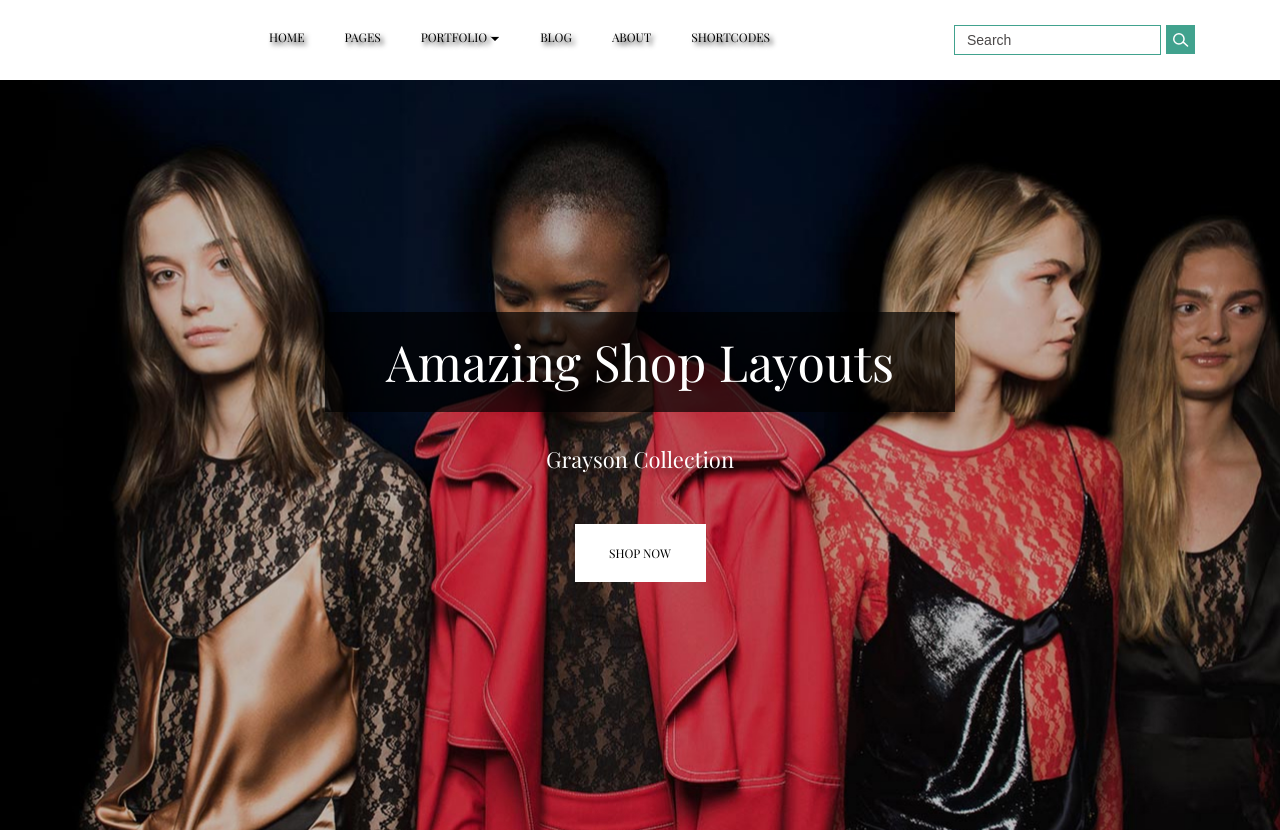
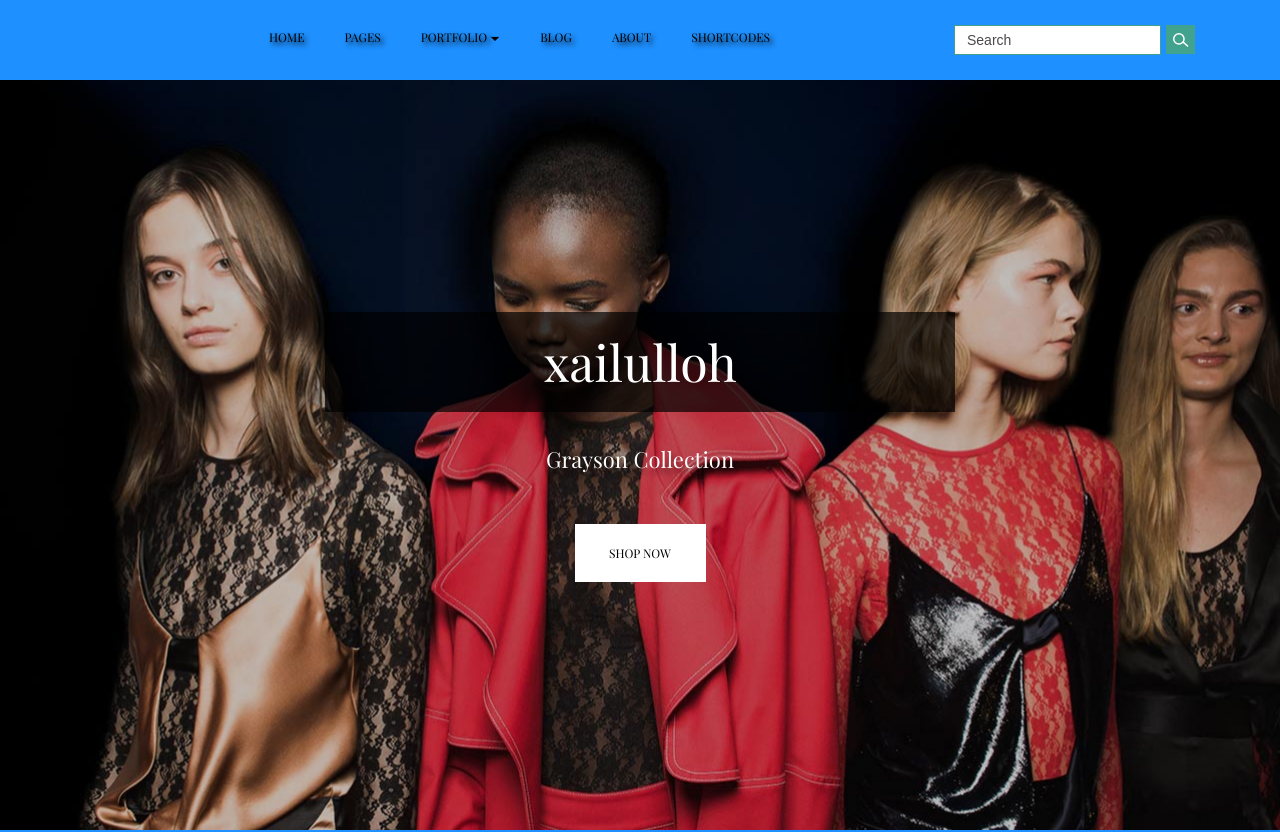
Before and after one commit to xalilullohdamanov/grayson, a plain HTML site: page index.html in a window 1280 px wide. Shown: the top 832 px of the page. Drawn offline with Linux system fonts and the light colour scheme.

Commit message:
title and background changed

```diff
--- a/index.html
+++ b/index.html
@@ -49,7 +49,7 @@
             </div>
         </nav>
         <div class="header__bottom">
-            <h1 class="header__title">Amazing Shop Layouts</h1>
+            <h1 class="header__title">xailulloh</h1>
             <span class="header__subtitle">
                 Grayson Collection</span>
             <a href="" class="header__btn btn">SHOP NOW</a>
--- a/styles/main.css
+++ b/styles/main.css
@@ -26,6 +26,7 @@ ul {
 
 body {
     font-family: PlayFairy;
+    background: dodgerblue;
 }
 
 .container {
```
